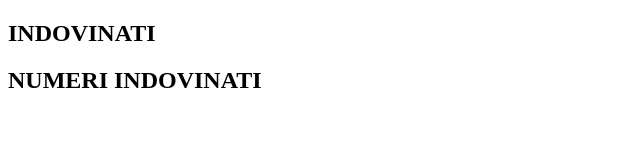
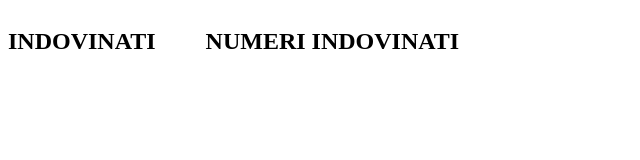
Before and after one commit to carminenicoletta91/js-simon-sexcolor, a plain HTML site: page memory/index.html in a window 1280 px wide. Shown: the whole page, without its empty margins (0-640 px from the left). Drawn offline with Linux system fonts and the light colour scheme.

Commit message:
--modifiche al codice html e creazione di un master.css --

```diff
--- a/memory/index.html
+++ b/memory/index.html
@@ -3,13 +3,18 @@
   <head>
     <meta charset="utf-8">
     <title></title>
+    <link rel="stylesheet" href="master.css">
   </head>
   <body>
-    <div >
-      <h2>INDOVINATI</h2>
-      <p id="punteggio"></p>
-      <h2>NUMERI INDOVINATI</h2>
-      <p id="visualizza"></p>
+    <div class="flex-box">
+      <div class="indovinati">
+        <h2>INDOVINATI</h2>
+        <p id="punteggio"></p>
+      </div>
+      <div class="indovinati">
+        <h2>NUMERI INDOVINATI</h2>
+        <p id="visualizza"></p>
+      </div>
     </div>
 
 
--- a/memory/master.css
+++ b/memory/master.css
@@ -0,0 +1,8 @@
+.flex-box{
+  display: flex;
+}
+.indovinati{
+  display: flex;
+  flex-direction: column;
+  margin-right:50px;
+}
--- a/memory/mem.js
+++ b/memory/mem.js
@@ -2,7 +2,8 @@
 // Dopo 30 secondi l’utente deve inserire un prompt alla volta i numeri che ha
 // visto precedentemente.Dopo che sono stati inseriti i 5 numeri,
 // il software dice quanti e quali dei numeri da indovinare sono stati individuati;
-
+alert("ciao benvenuto in memory");
+alert("Ti mostrero 5 numeri...... memorizzali!!! ")
 var numArrayca = [];
 
 // ciclo per generare 5 numeri casuali
```
